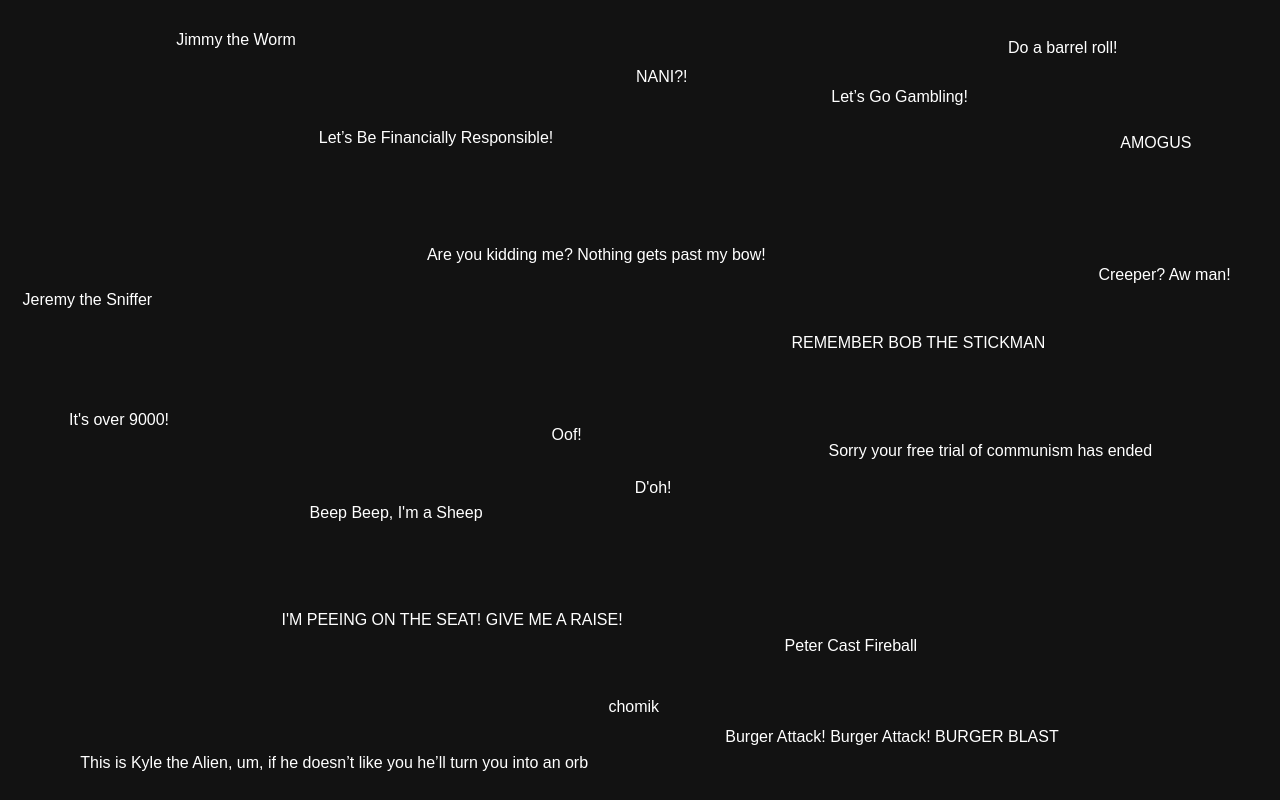
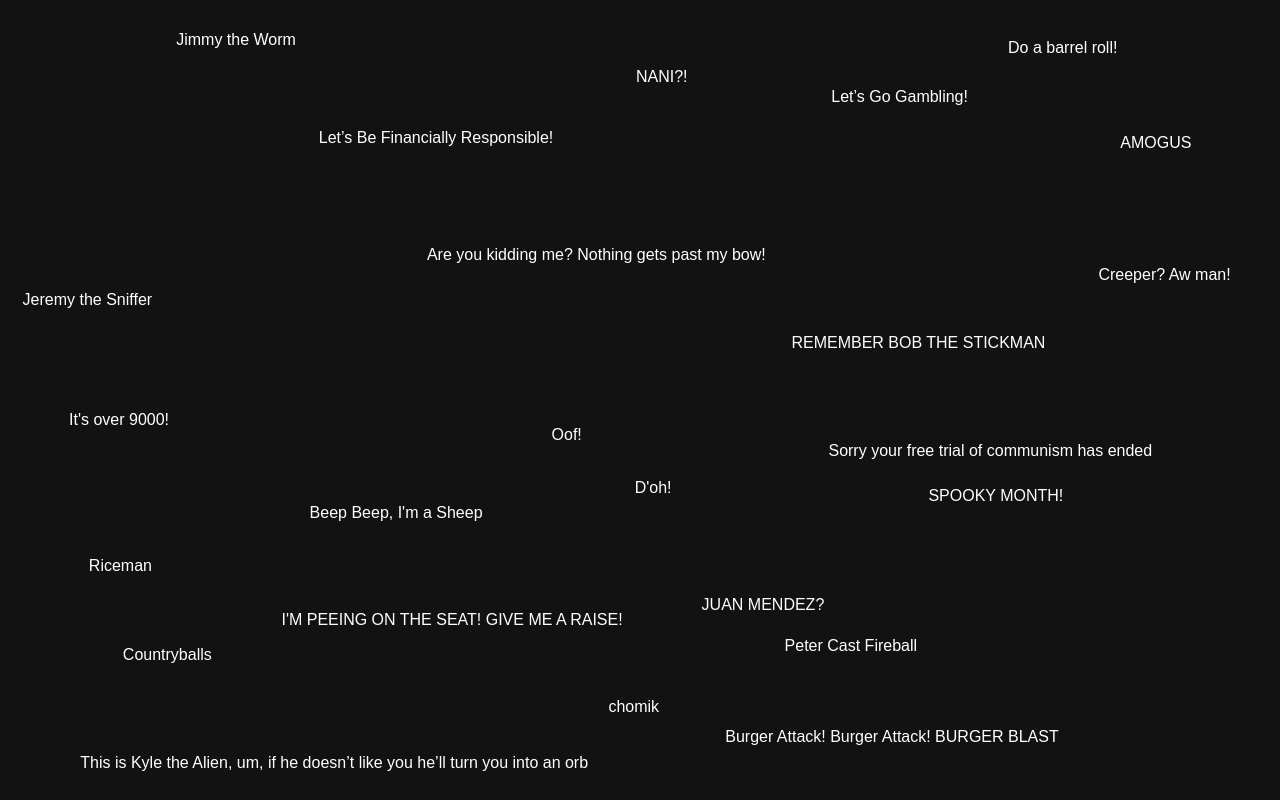
Before and after one commit to BTOG123/epik, a plain HTML site: page index.html in a window 1280 px wide. Drawn offline with Linux system fonts and the light colour scheme.

Commit message:
Update index.html

```diff
--- a/index.html
+++ b/index.html
@@ -47,7 +47,11 @@
             "Let’s Go Gambling!",
             "Let’s Be Financially Responsible!",
             "Peter Cast Fireball",
-            "This is Kyle the Alien, um, if he doesn’t like you he’ll turn you into an orb"
+            "This is Kyle the Alien, um, if he doesn’t like you he’ll turn you into an orb",
+            "Countryballs",
+            "SPOOKY MONTH!",
+            "Riceman",
+            "JUAN MENDEZ?"
         ];
 
         const specialMessages = [
```
